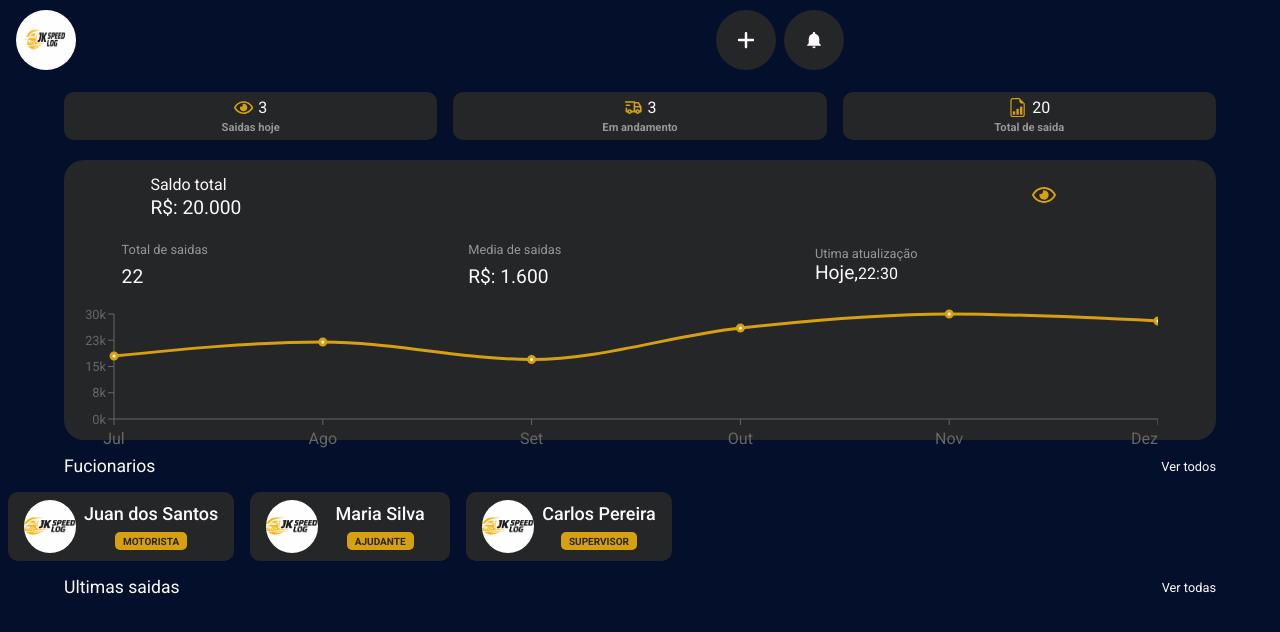
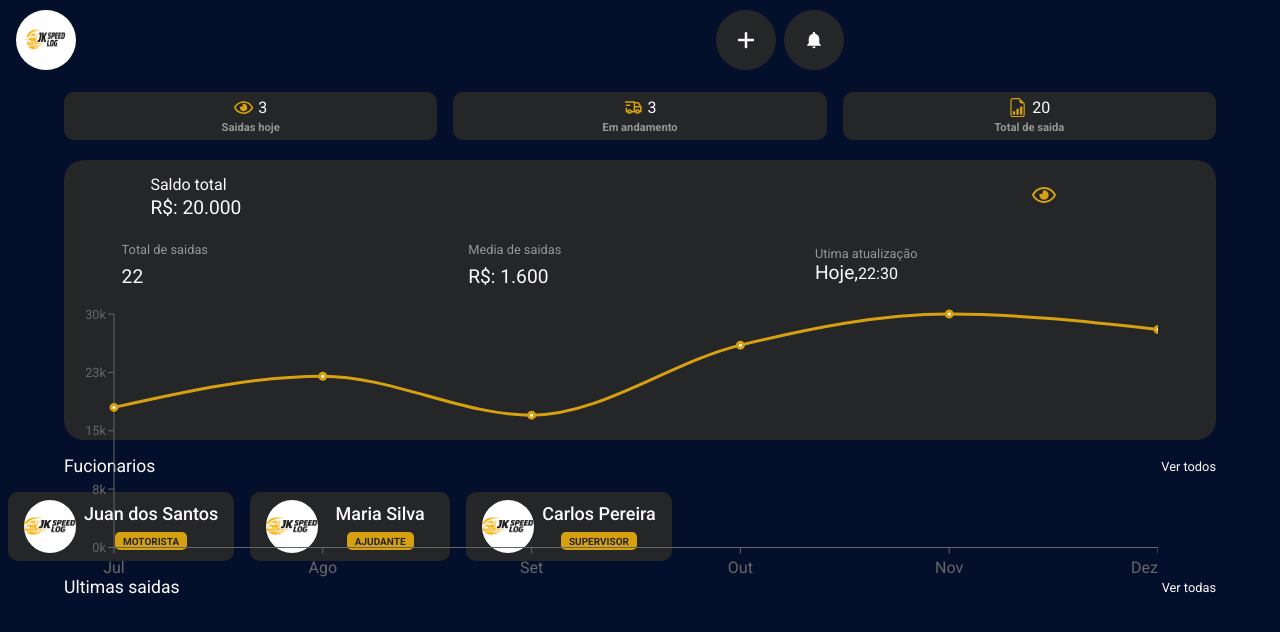
Before and after one commit to yagorodrigues2023/jkspeedlog, a React (Vite) app: page / in a window 1280 px wide. Both pictures are taken after typing "Sample", "Sample123" into the empty fields and a click on the button "Entrar". Shown: the top 632 px of the page. Built offline with nearby package versions, Linux system fonts and the light colour scheme.

Commit message:
New Version

```diff
--- a/src/components/ui/cardprincipal/styles.module.css
+++ b/src/components/ui/cardprincipal/styles.module.css
@@ -3,7 +3,7 @@
 .container{
     box-shadow: var(--shadow-card);
     width: 90%;
-    height: 35%;
+    height: 35vh;
     background-color: var(--corSecundaria);
     border-radius: 20px;
 
--- a/src/components/ui/grafico/index.jsx
+++ b/src/components/ui/grafico/index.jsx
@@ -17,7 +17,8 @@ const data = [
 
 export function GraficoLinha() {
   return (
-    <ResponsiveContainer width="95%" height={145}>
+
+    <ResponsiveContainer width="95%" aspect={4 / 1}>
       <LineChart
         data={data}
         margin={{ top: 10, right: 0, left: 0, bottom: 0 }}
```
